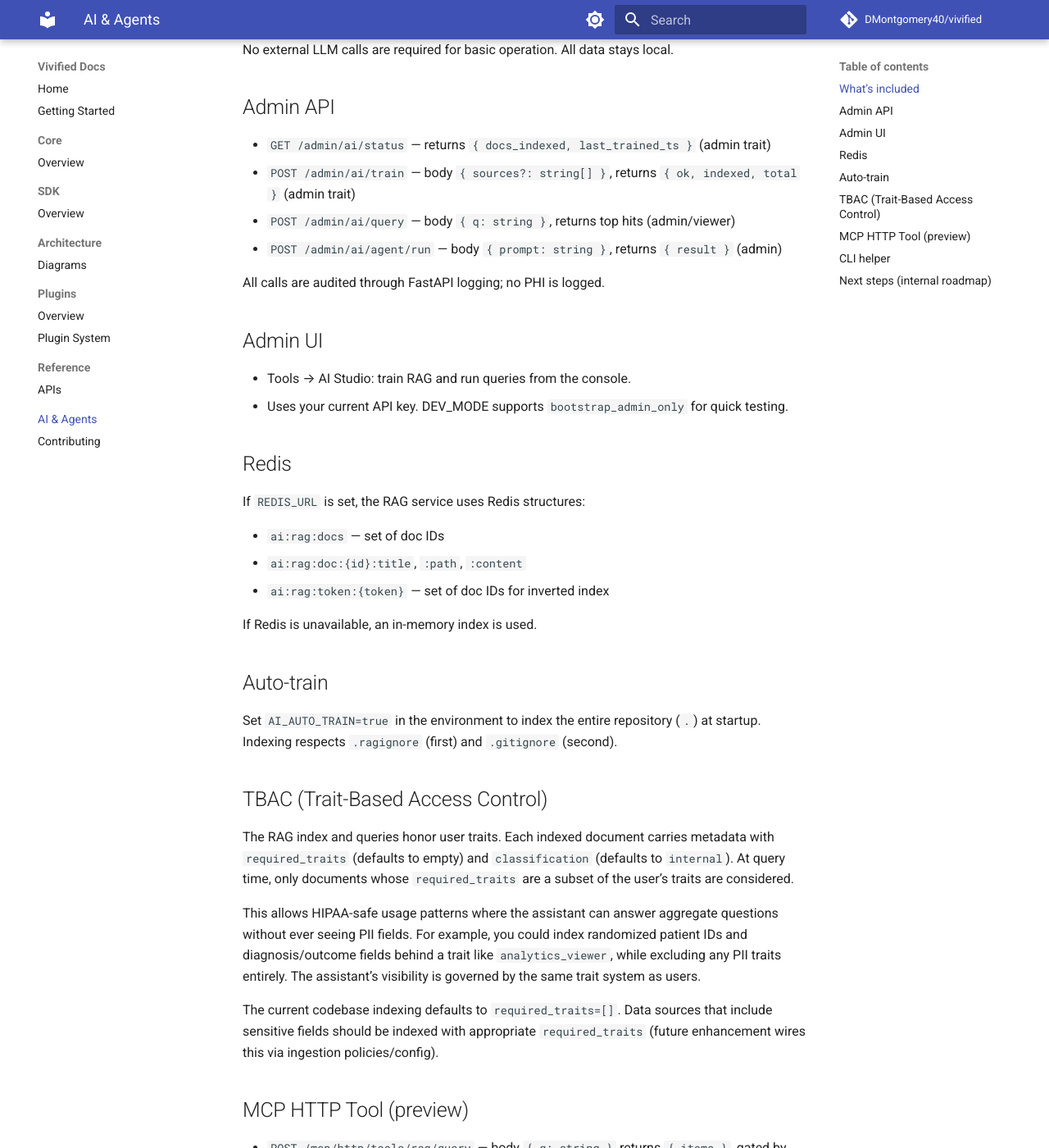
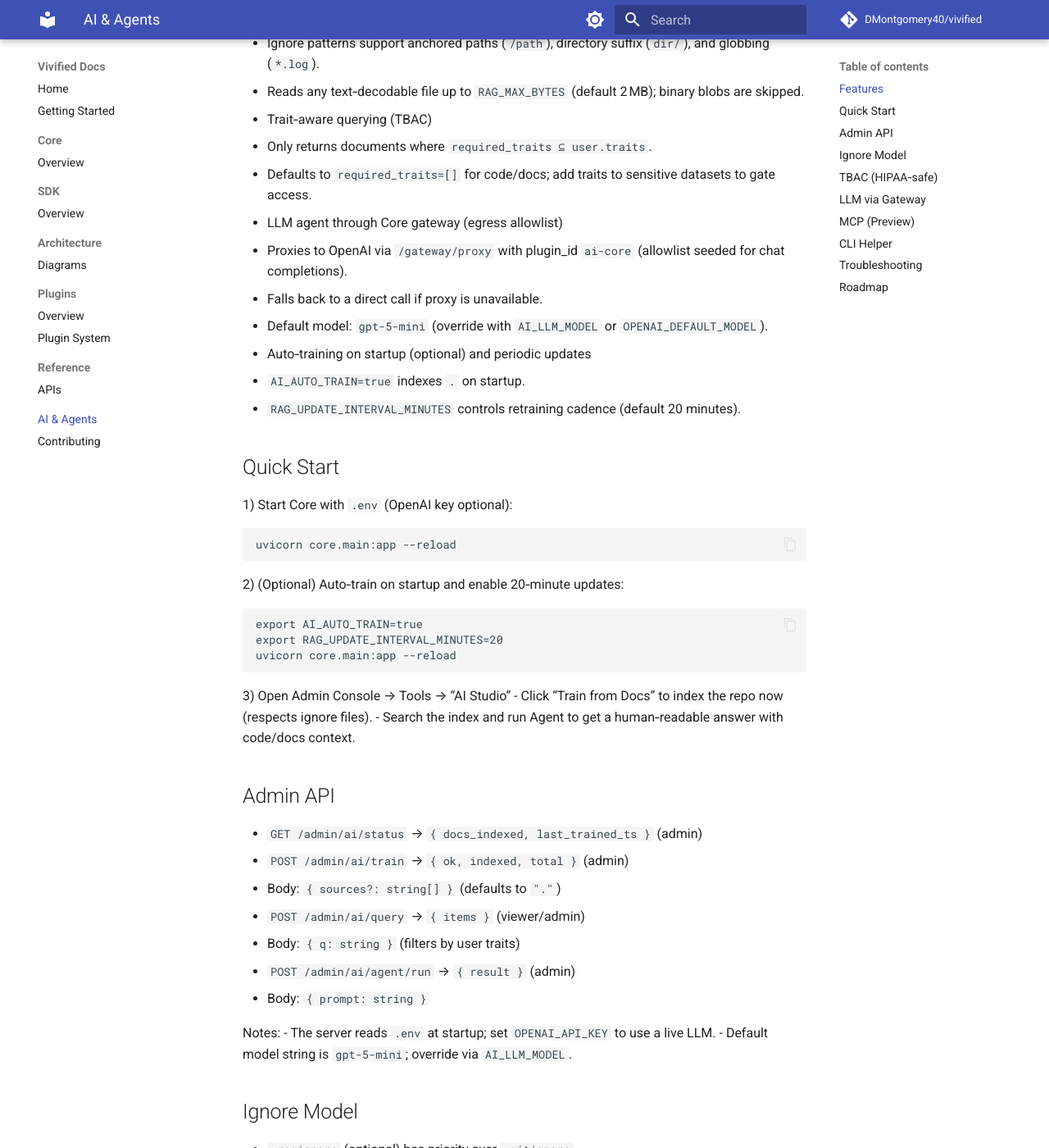
Before and after one commit to DMontgomery40/vivified, an MkDocs documentation site: the page built from docs/ai/overview.md, in a window 1280 px wide and 1400 px high, scrolled down 442 px. Shown: the whole window at 82% size. Built offline with MkDocs 1.6.1 and Material for MkDocs 9.7.7, drawn with Linux system fonts in a browser that asks for light colours; comment, search, counter and statistics services are not loaded; the version menu is left out; some of the changed text lies outside the part shown.

Commit message:
docs(ai): expand AI & Agents page (RAG, TBAC, proxy, MCP, troubleshooting)

````diff
--- a/docs/ai/overview.md
+++ b/docs/ai/overview.md
@@ -1,72 +1,120 @@
-# Vivified AI Studio — Internal RAG + Agent
+# AI & Agents (RAG + LLM)
 
-This document describes the internal AI features wired into the Admin Console.
-It is intended for internal development. Customer docs will be carved later.
+This page documents Vivified’s internal AI features: repository‑wide RAG (indexing your code and docs), a trait‑aware query path, and an agent that can call an LLM through the Core gateway with strict allowlists.
 
-## What’s included
+Important: This is an internal/developer feature set. Customer‑facing docs will be derived from this page later.
 
-- RAG Service (Redis-backed, memory fallback) that indexes local `docs/` and `internal-plans/`.
-- Admin API endpoints under `/admin/ai/*` to train, query, and run a stub agent.
-- Admin UI panel “AI Studio” under Tools.
-- Optional auto-train on startup with `AI_AUTO_TRAIN=true`.
+## Features
 
-No external LLM calls are required for basic operation. All data stays local.
+- Repository‑wide RAG
+  - Indexes the entire repo (`.`) by default and respects `.ragignore` first, then `.gitignore`.
+  - Ignore patterns support anchored paths (`/path`), directory suffix (`dir/`), and globbing (`*.log`).
+  - Reads any text‑decodable file up to `RAG_MAX_BYTES` (default 2 MB); binary blobs are skipped.
+- Trait‑aware querying (TBAC)
+  - Only returns documents where `required_traits ⊆ user.traits`.
+  - Defaults to `required_traits=[]` for code/docs; add traits to sensitive datasets to gate access.
+- LLM agent through Core gateway (egress allowlist)
+  - Proxies to OpenAI via `/gateway/proxy` with plugin_id `ai-core` (allowlist seeded for chat completions).
+  - Falls back to a direct call if proxy is unavailable.
+  - Default model: `gpt-5-mini` (override with `AI_LLM_MODEL` or `OPENAI_DEFAULT_MODEL`).
+- Auto‑training on startup (optional) and periodic updates
+  - `AI_AUTO_TRAIN=true` indexes `.` on startup.
+  - `RAG_UPDATE_INTERVAL_MINUTES` controls retraining cadence (default 20 minutes).
+
+## Quick Start
+
+1) Start Core with `.env` (OpenAI key optional):
+
+```
+uvicorn core.main:app --reload
+```
+
+2) (Optional) Auto‑train on startup and enable 20‑minute updates:
+
+```
+export AI_AUTO_TRAIN=true
+export RAG_UPDATE_INTERVAL_MINUTES=20
+uvicorn core.main:app --reload
+```
+
+3) Open Admin Console → Tools → “AI Studio”
+   - Click “Train from Docs” to index the repo now (respects ignore files).
+   - Search the index and run Agent to get a human‑readable answer with code/docs context.
 
 ## Admin API
 
-- `GET /admin/ai/status` — returns `{ docs_indexed, last_trained_ts }` (admin trait)
-- `POST /admin/ai/train` — body `{ sources?: string[] }`, returns `{ ok, indexed, total }` (admin trait)
-- `POST /admin/ai/query` — body `{ q: string }`, returns top hits (admin/viewer)
-- `POST /admin/ai/agent/run` — body `{ prompt: string }`, returns `{ result }` (admin)
+- `GET /admin/ai/status` → `{ docs_indexed, last_trained_ts }` (admin)
+- `POST /admin/ai/train` → `{ ok, indexed, total }` (admin)
+  - Body: `{ sources?: string[] }` (defaults to `"."`)
+- `POST /admin/ai/query` → `{ items }` (viewer/admin)
+  - Body: `{ q: string }` (filters by user traits)
+- `POST /admin/ai/agent/run` → `{ result }` (admin)
+  - Body: `{ prompt: string }`
 
-All calls are audited through FastAPI logging; no PHI is logged.
+Notes:
+- The server reads `.env` at startup; set `OPENAI_API_KEY` to use a live LLM.
+- Default model string is `gpt-5-mini`; override via `AI_LLM_MODEL`.
 
-## Admin UI
+## Ignore Model
 
-- Tools → AI Studio: train RAG and run queries from the console.
-- Uses your current API key. DEV_MODE supports `bootstrap_admin_only` for quick testing.
+- `.ragignore` (optional) has priority over `.gitignore`.
+- Patterns:
+  - Anchored path: `/build/` matches from repo root.
+  - Directory: `cache/` prunes entire subtree.
+  - Glob: `*.log`, `*.tmp`, `node_modules/`, etc.
 
-## Redis
+Example `.ragignore`:
 
-If `REDIS_URL` is set, the RAG service uses Redis structures:
+```
+/site/
+/node_modules/
+*.png
+*.jpg
+*.pdf
+```
 
-- `ai:rag:docs` — set of doc IDs
-- `ai:rag:doc:{id}:title`, `:path`, `:content`
-- `ai:rag:token:{token}` — set of doc IDs for inverted index
+## TBAC (HIPAA‑safe)
 
-If Redis is unavailable, an in-memory index is used.
+- Each document has `required_traits` (default `[]`) and `classification` (default `internal`).
+- Query filters results to those with `required_traits ⊆ user.traits`.
+- Pattern: Place analytics‑safe data behind a trait such as `analytics_viewer` and exclude PII traits entirely. The agent can answer aggregate questions without ever seeing names/addresses.
 
-## Auto-train
+## LLM via Gateway
 
-Set `AI_AUTO_TRAIN=true` in the environment to index the entire repository (`.`) at startup. Indexing respects `.ragignore` (first) and `.gitignore` (second).
+- The agent calls OpenAI via Core’s `/gateway/proxy` using plugin_id `ai-core`.
+- On startup we seed an allowlist for `api.openai.com` POST `/v1/chat/completions`.
+- Configure:
+  - `OPENAI_API_KEY` in `.env` (loaded automatically at startup)
+  - `AI_LLM_MODEL` or `OPENAI_DEFAULT_MODEL`
+  - `OPENAI_BASE_URL` if using a custom gateway/backbone
 
-## TBAC (Trait-Based Access Control)
+## MCP (Preview)
 
-The RAG index and queries honor user traits. Each indexed document carries metadata with `required_traits` (defaults to empty) and `classification` (defaults to `internal`). At query time, only documents whose `required_traits` are a subset of the user’s traits are considered.
+- Health: `GET /mcp/sse/health`, `GET /mcp/http/health`.
+- Tool: `POST /mcp/http/tools/rag/query` → `{ items }` (viewer/admin), body `{ q: string }`.
+- Settings (Admin → Settings → MCP) toggle SSE/HTTP and optional OAuth.
 
-This allows HIPAA-safe usage patterns where the assistant can answer aggregate questions without ever seeing PII fields. For example, you could index randomized patient IDs and diagnosis/outcome fields behind a trait like `analytics_viewer`, while excluding any PII traits entirely. The assistant’s visibility is governed by the same trait system as users.
-
-The current codebase indexing defaults to `required_traits=[]`. Data sources that include sensitive fields should be indexed with appropriate `required_traits` (future enhancement wires this via ingestion policies/config).
-
-## MCP HTTP Tool (preview)
-
-- `POST /mcp/http/tools/rag/query` — body `{ q: string }` returns `{ items }`, gated by user traits (admin or viewer).
-- Health endpoints: `/mcp/sse/health`, `/mcp/http/health`.
-
-## CLI helper
-
-`tools/scripts/rag_train.py` calls the API to trigger training.
-
-Example:
+## CLI Helper
 
 ```
 AI_API_URL=http://localhost:8000 API_KEY=bootstrap_admin_only \
-  python tools/scripts/rag_train.py --sources docs internal-plans
+  python tools/scripts/rag_train.py --sources .
 ```
 
-## Next steps (internal roadmap)
+## Troubleshooting
 
-- Wire optional LangGraph pipeline and tool calling (feature flag controlled).
-- Add connector config for OpenAI/Anthropic via ConfigService and proxy allowlist.
-- Expand Admin UI to visualize vector store stats and per-source toggles.
-- MCP integration: expose RAG query as an MCP tool over SSE/HTTP transports.
+- “Docs haven’t updated”
+  - The site publishes from `gh-pages` via mike. Re‑deploy: `mike deploy latest -u -p && mike set-default latest -p`.
+  - Hard refresh the browser to bypass CDN caching.
+- “LLM calls failing”
+  - Confirm `OPENAI_API_KEY` is present and not expired.
+  - Check `/gateway/allowlist/effective?plugin_id=ai-core` shows OpenAI allowlist.
+  - Review `/gateway/stats` and audit logs.
+- “Index skipped files unexpectedly”
+  - Inspect `.ragignore` and `.gitignore` matches (anchored vs glob). Remove overly broad patterns.
+
+## Roadmap
+
+- Config v4 secrets for provider keys + traited ingestion rules per path.
+- LangGraph agent pipeline with RAG retriever + HTTP/Storage tools.
+- Expose RAG query as a full MCP tool bundle (SSE/HTTP) with schemas.
````
